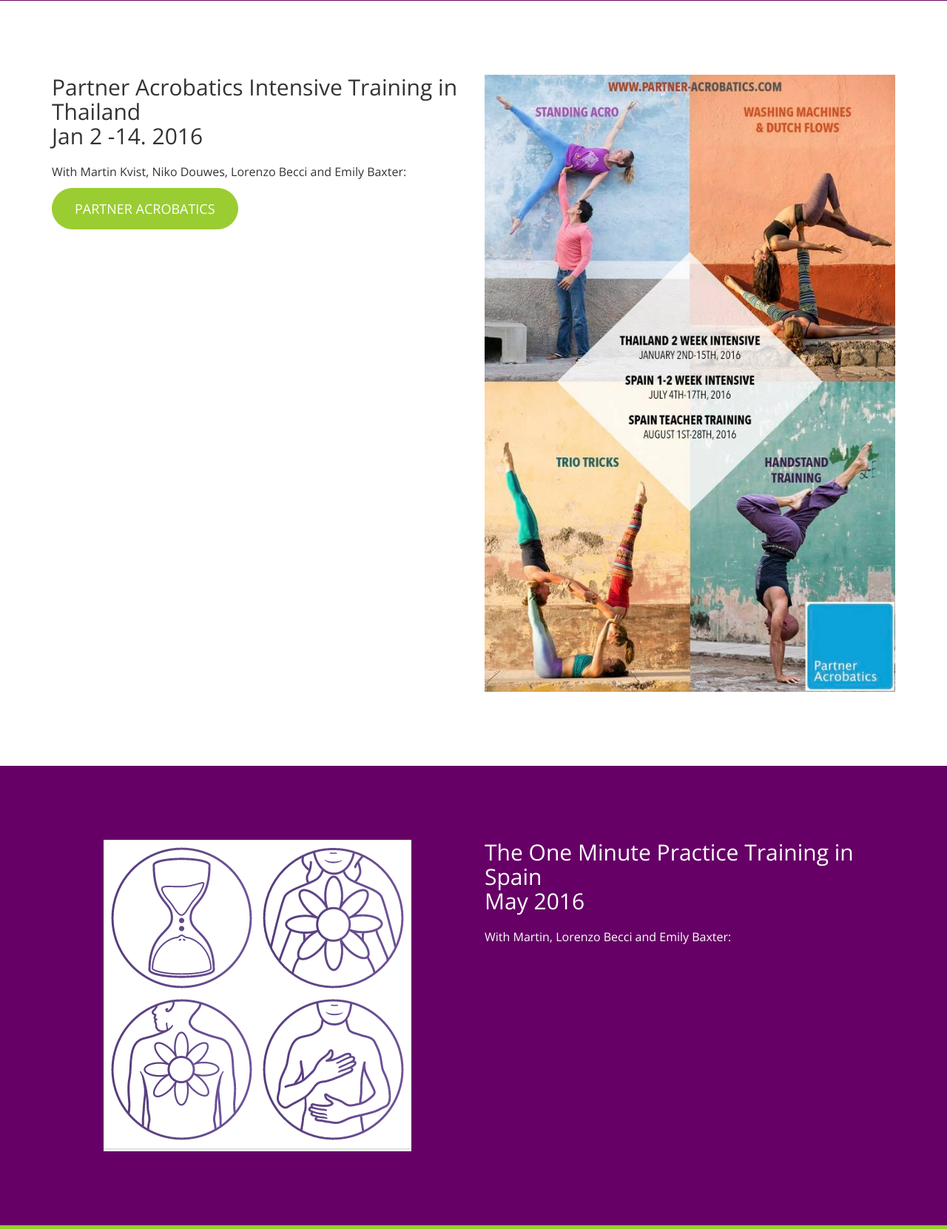
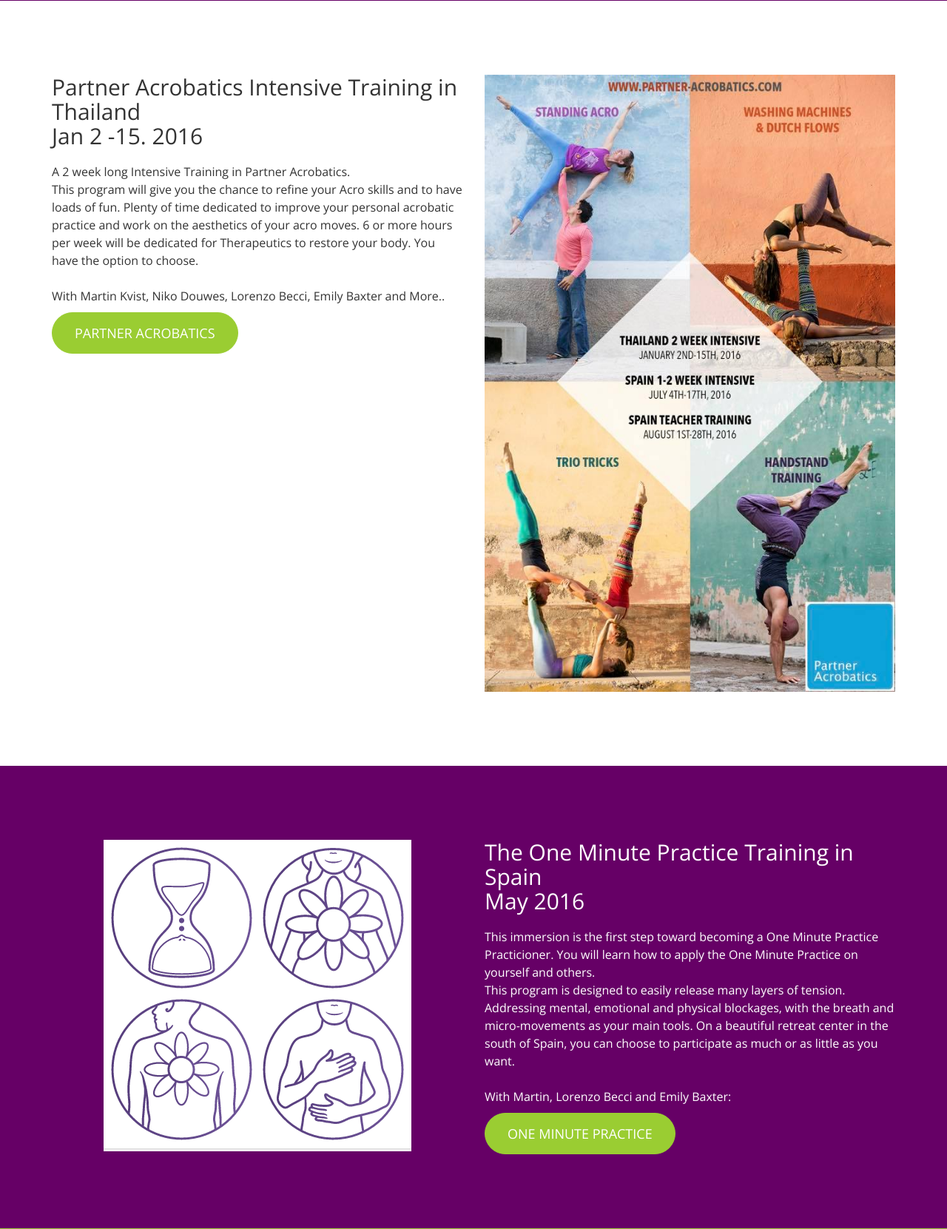
Before and after one commit to flyinghighacrobatics/flying-high, a PHP site: page /flyinghighevents.php in a window 1280 px wide. Shown: the part 206-1867 px from the top of the page at 74% size. Run offline with PHP 8.4, Linux system fonts and the light colour scheme; some libraries are stand-ins or nearby versions.

Commit message:
Updates to event page, header.php

```diff
--- a/flyinghighevents.php
+++ b/flyinghighevents.php
@@ -25,8 +25,14 @@
             <div class="row">
               <div class="col-sm-6">
                 <h2 class="section-heading">Partner Acrobatics Intensive Training in Thailand <br>
-                Jan 2 -14. 2016</h2>
-                          <p>With Martin Kvist, Niko Douwes, Lorenzo Becci and Emily Baxter:</p>
+                Jan 2 -15. 2016</h2>
+                          <p>A 2 week long Intensive Training in Partner Acrobatics.<br>
+
+This program will give you the chance to refine your Acro skills and to have loads of fun.
+Plenty of time dedicated to improve your personal acrobatic practice and work on the aesthetics of your acro moves.
+6 or more hours per week will be dedicated for Therapeutics to restore your body.
+You have the option to choose.<br>
+                            <br>With Martin Kvist, Niko Douwes, Lorenzo Becci, Emily Baxter and More..</p>
 
                 <a href="affiliates.php" class="btn btn-primary btn-lg">Partner Acrobatics</a>
 
@@ -48,7 +54,16 @@
                           <div class="col-sm-6">
                             <h2 class="section-heading">The One Minute Practice Training in Spain <br>
                             May 2016</h2>
-                                      <p>With Martin, Lorenzo Becci and Emily Baxter:</p>
+                                      <p> This immersion is the first step toward becoming
+                                         a One Minute Practice Practicioner.
+You will learn how to apply the One Minute Practice on yourself and others.
+<br>
+This program is designed to easily release many layers of tension. Addressing mental, emotional and physical blockages, with the breath and micro-movements as your main tools.
+On a beautiful retreat center in the south of Spain, you can choose to participate as much or as little as you want.
+<br>
+                                        <br>With Martin, Lorenzo Becci and Emily Baxter:</p>
+          <a href="affiliates.php" class="btn btn-primary btn-lg">One Minute Practice</a>
+
                                     </div>
             </div> <!-- close row -->
   </div>
@@ -112,7 +127,12 @@
               </div>
               <div class="col-sm-6">
                 <h2 class="section-header">Partner Acrobatics Teacher Training 2015 in Mexico</h2>
-                <p class="lead text-muted">Fun, fun, fun...</p>
+                <p class="lead text-muted">A Teacher Training in Partner Acrobatics where you can intensively train for 4 weeks.
+<br><br>
+This program will give you the skills to teach Partner Acrobatics classes and workshops.
+Moreover plenty of time will be dedicated to improve your personal acrobatic practice.
+Some time will be dedicated to prepare public performances and work on the aesthetics of your acro moves.
+6 or more hours per week will be dedicated for Therapeutics to restore your body. You have the option to choose.</p>
                 <a href="affiliates.php" class="btn btn-primary btn-lg">Partner Acrobatics</a>
               </div>
 
--- a/header.php
+++ b/header.php
@@ -106,7 +106,7 @@
                 <span class="icon-bar"></span>
                 <span class="icon-bar"></span>
             </button>
-            <a class="navbar-brand" href="contact.php">
+            <a class="navbar-brand" href="/">
               <span class="glyphicon glyphicon-fire"></span>
               Flying High Acrobatics
             </a>
```
